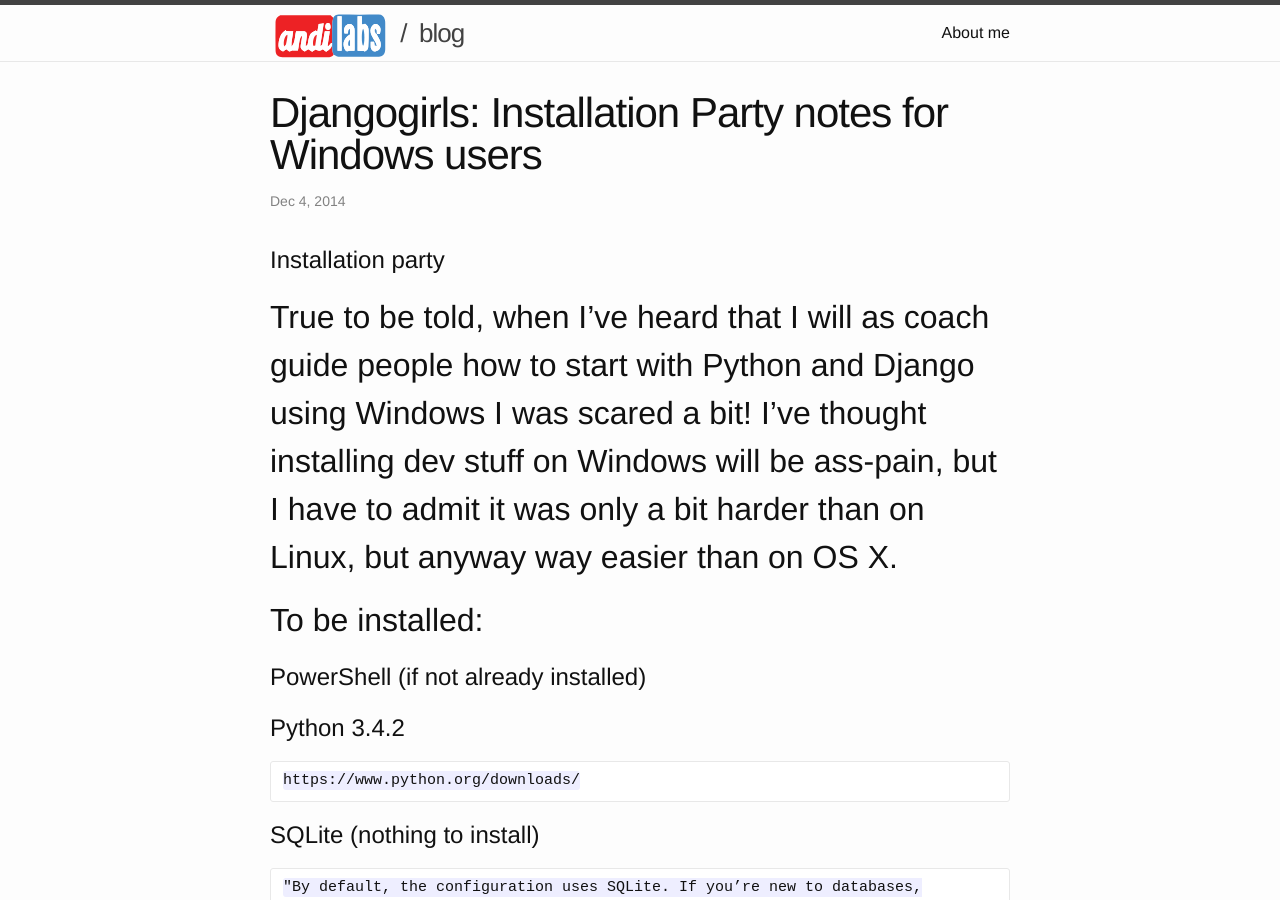
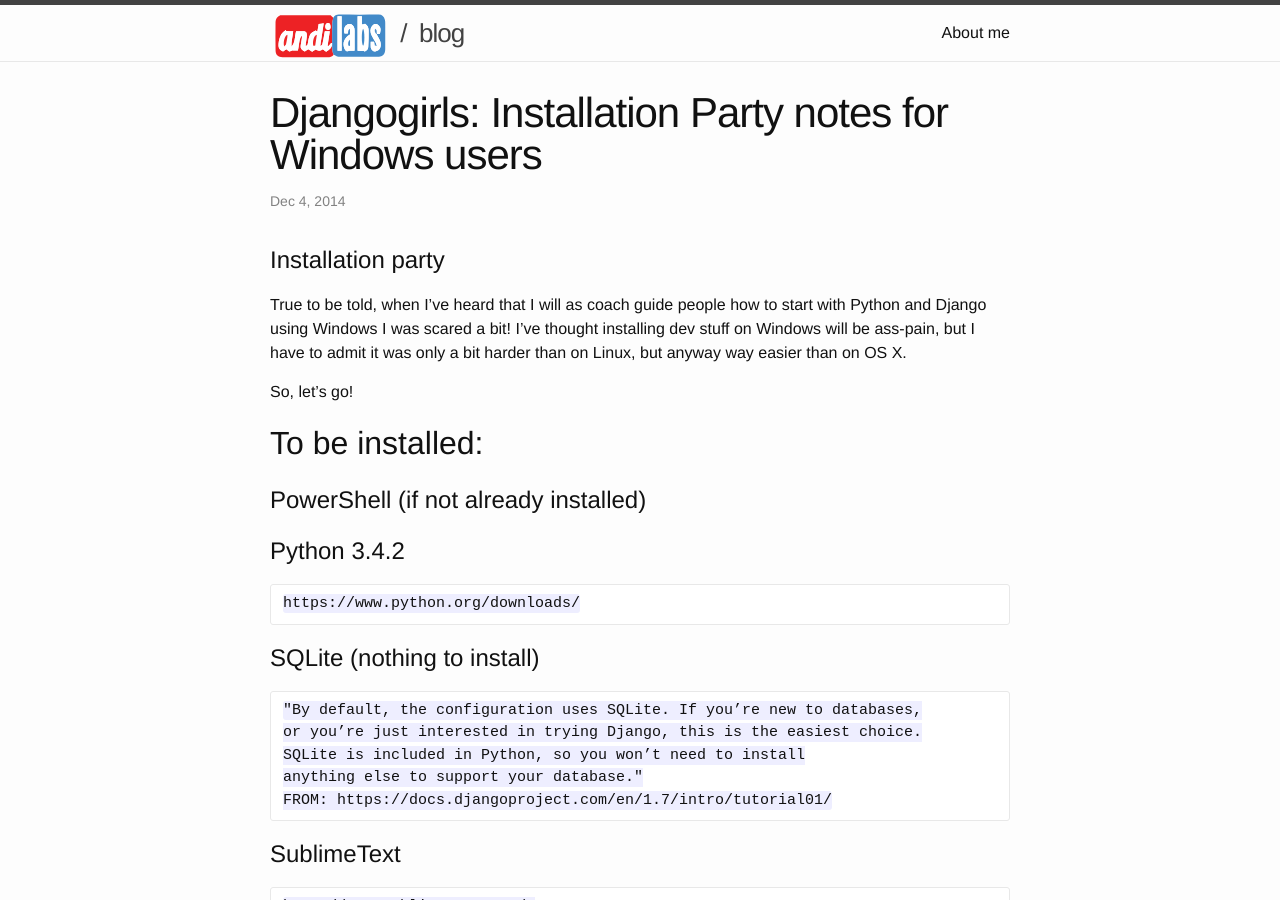
Before and after one commit to f4ww4z/andilabs.github.io, a Jekyll site: the page built from _posts/2014-12-04-djangogirls-lodz-installation-party.markdown, in a window 1280 px wide and 900 px high. Built offline with Jekyll 4.4.1, drawn with Linux system fonts in a browser that asks for light colours.

Commit message:
djangogirls installation party

```diff
--- a/_posts/2014-12-04-djangogirls-lodz-installation-party.markdown
+++ b/_posts/2014-12-04-djangogirls-lodz-installation-party.markdown
@@ -10,7 +10,8 @@ Installation party
 
 
 True to be told, when I've heard that I will as coach guide people how to start with Python and Django using Windows I was scared a bit! I've thought installing dev stuff on Windows will be ass-pain, but I have to admit it was only a bit harder than on Linux, but anyway way easier than on OS X.
-----------------
+
+So, let's go!
 
 To be installed:
 ----------------
```
